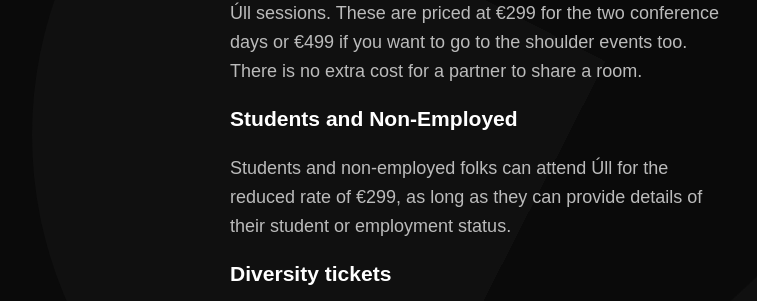
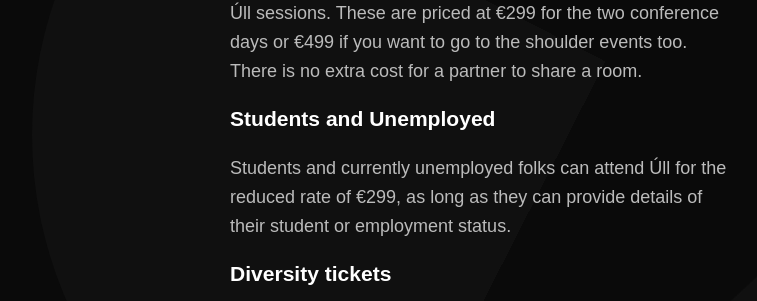
Before and after one commit to ullconf/2016, a Jekyll site: the page built from tickets.html, in a window 1280 px wide and 900 px high, scrolled down 2083 px. Shown: the part 153-454 px from the top of the window, without its empty margins (160-917 px from the left). Built offline with Jekyll 4.4.1, drawn with Linux system fonts in a browser that asks for light colours; a script that is not in the unit is left out.

Commit message:
just say unemployed

```diff
--- a/tickets.html
+++ b/tickets.html
@@ -99,9 +99,9 @@
       We provide partner tickets to allow your partner to attend all Úll sessions. These are priced at €299 for the two conference days or €499 if you want to go to the shoulder events too. There is no extra cost for a partner to share a room.
     </p>
 
-    <h3>Students and Non-Employed</h3>
+    <h3>Students and Unemployed</h3>
 
-    <p>Students and non-employed folks can attend Úll for the reduced rate of €299, as long as they can provide details of their student or employment status.</p>
+    <p>Students and currently unemployed folks can attend Úll for the reduced rate of €299, as long as they can provide details of their student or employment status.</p>
 
     <h3>Diversity tickets</h3>
 
```
